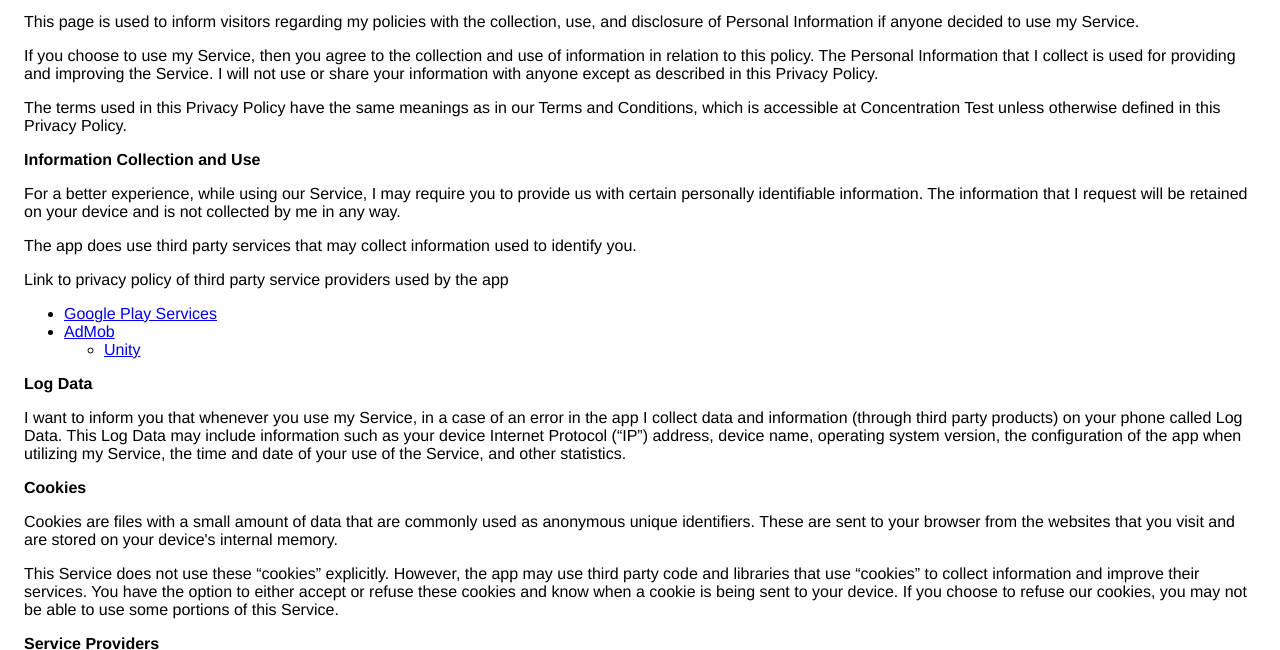
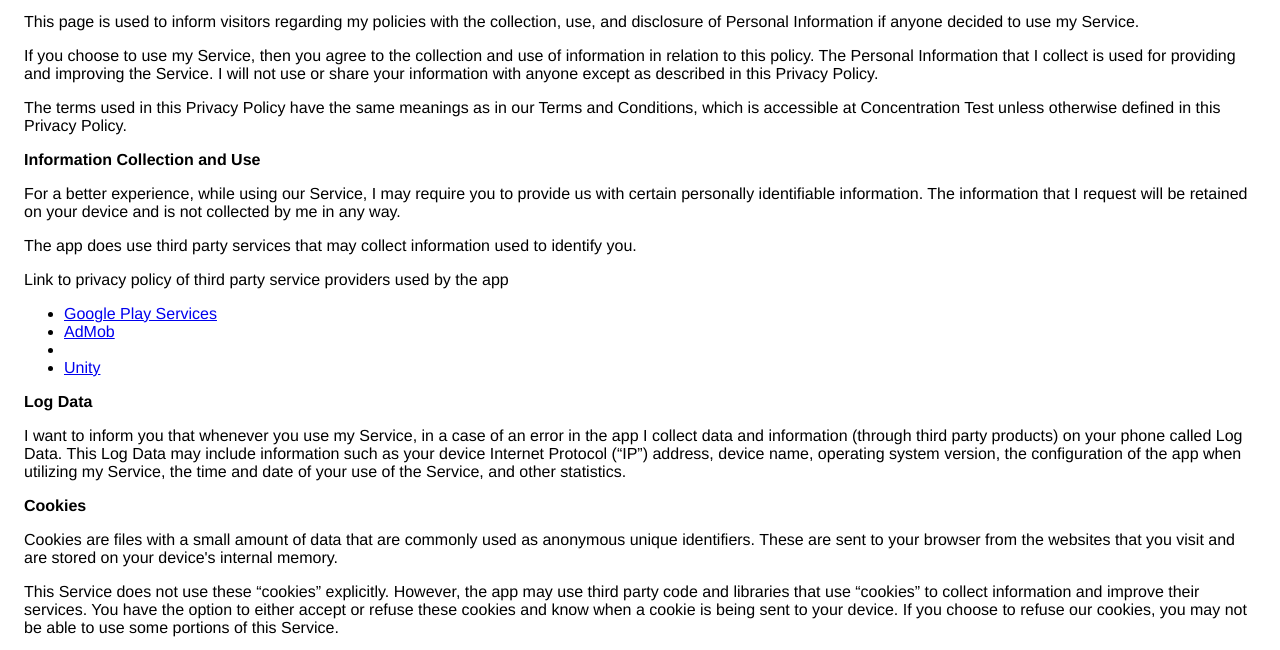
Before and after one commit to artsicoAndLuchas/ConcentrationTest, a plain HTML site: page index.html in a window 1280 px wide. Shown: the part 113-763 px from the top of the page. Drawn offline with Linux system fonts and the light colour scheme.

Commit message:
Update index.html

```diff
--- a/index.html
+++ b/index.html
@@ -19,7 +19,13 @@
                     accessible at Concentration Test unless otherwise defined in this Privacy Policy.
                   </p> <p><strong>Information Collection and Use</strong></p> <p>For a better experience, while using our Service, I may require you to provide us with certain
                     personally identifiable information. The information that I request will be retained on your device and is not collected by me in any way.
-                  </p> <p>The app does use third party services that may collect information used to identify you.</p> <div><p>Link to privacy policy of third party service providers used by the app</p> <ul><li><a href="https://www.google.com/policies/privacy/" target="_blank">Google Play Services</a></li><li><a href="https://support.google.com/admob/answer/6128543?hl=en" target="_blank">AdMob</a><ul><li><a href="https://unity3d.com/legal/privacy-policy" target="_blank">Unity</a></li><!----><!----><!----><!----><!----><!----></ul></div> <p><strong>Log Data</strong></p> <p> I want to inform you that whenever you use my Service, in a case of
+                  </p> <p>The app does use third party services that may collect information used to identify you.</p> <div><p>Link to privacy policy of third party service providers used by the app</p>
+            <ul>
+                <li><a href="https://www.google.com/policies/privacy/" target="_blank">Google Play Services</a></li>
+                <li><a href="https://support.google.com/admob/answer/6128543?hl=en" target="_blank">AdMob</a><li>
+                <li><a href="https://unity3d.com/legal/privacy-policy" target="_blank">Unity</a></li><!----><!----><!----><!----><!----><!---->
+            </ul>
+                  </div> <p><strong>Log Data</strong></p> <p> I want to inform you that whenever you use my Service, in a case of
                     an error in the app I collect data and information (through third party products) on your phone
                     called Log Data. This Log Data may include information such as your device Internet Protocol (“IP”) address,
                     device name, operating system version, the configuration of the app when utilizing my Service,
```
